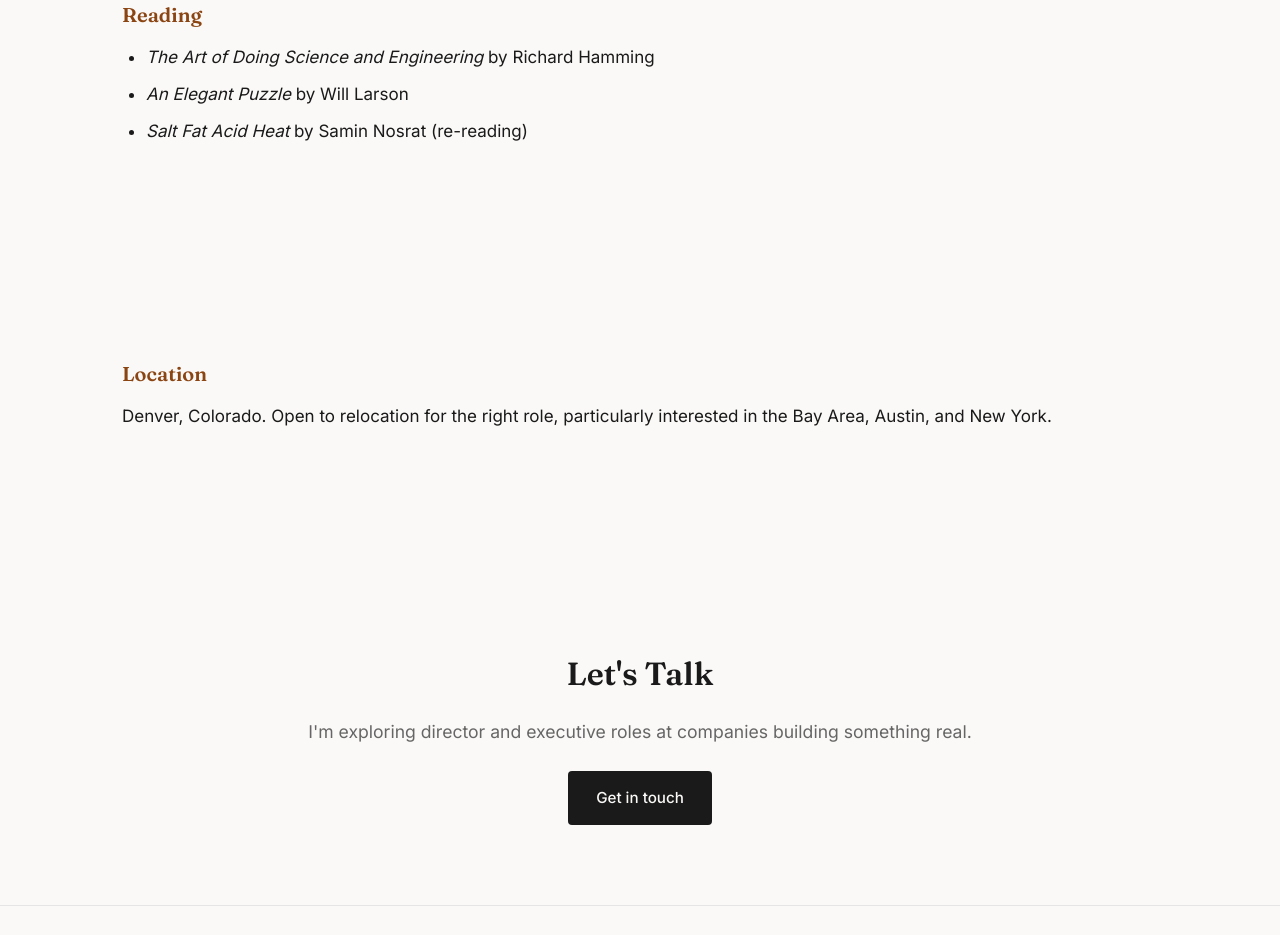
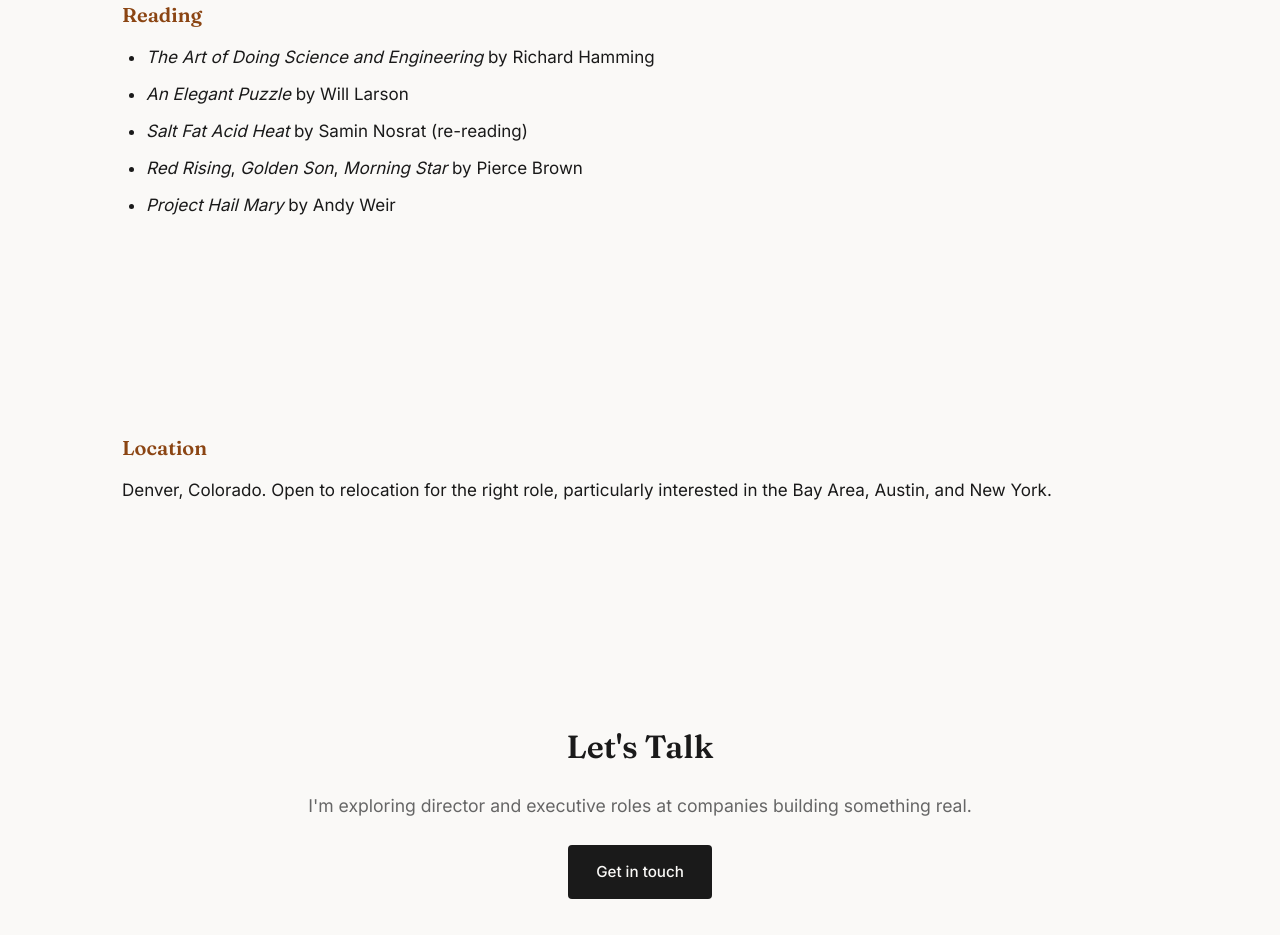
Before and after one commit to ifwewillit/ifwewillit.github.io, a plain HTML site: page now.html in a window 1280 px wide. Shown: the part 1944-2879 px from the top of the page. Drawn offline with Linux system fonts and the light colour scheme.

Commit message:
Add Red Rising trilogy and Project Hail Mary to reading list

```diff
--- a/now.html
+++ b/now.html
@@ -63,6 +63,8 @@
                     <li><em>The Art of Doing Science and Engineering</em> by Richard Hamming</li>
                     <li><em>An Elegant Puzzle</em> by Will Larson</li>
                     <li><em>Salt Fat Acid Heat</em> by Samin Nosrat (re-reading)</li>
+                    <li><em>Red Rising</em>, <em>Golden Son</em>, <em>Morning Star</em> by Pierce Brown</li>
+                    <li><em>Project Hail Mary</em> by Andy Weir</li>
                 </ul>
             </section>
 
```
